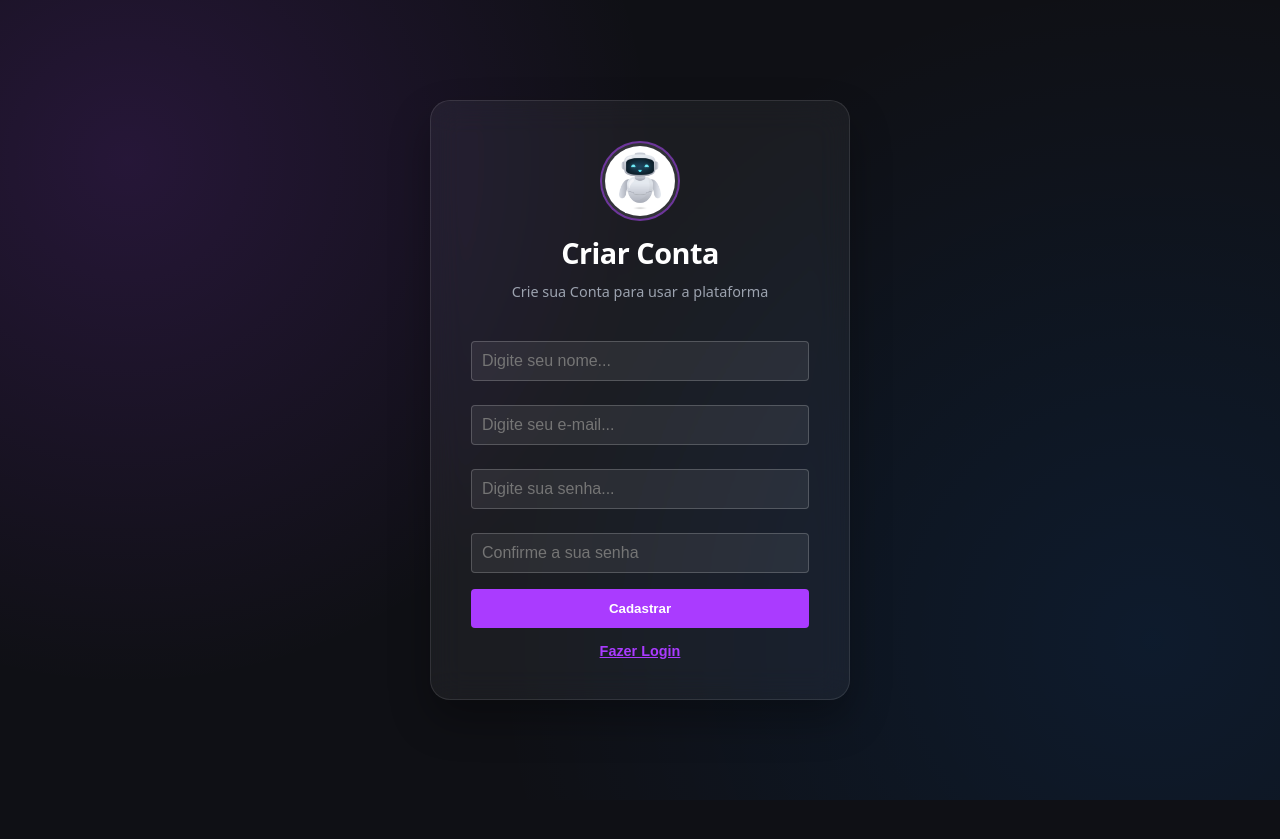
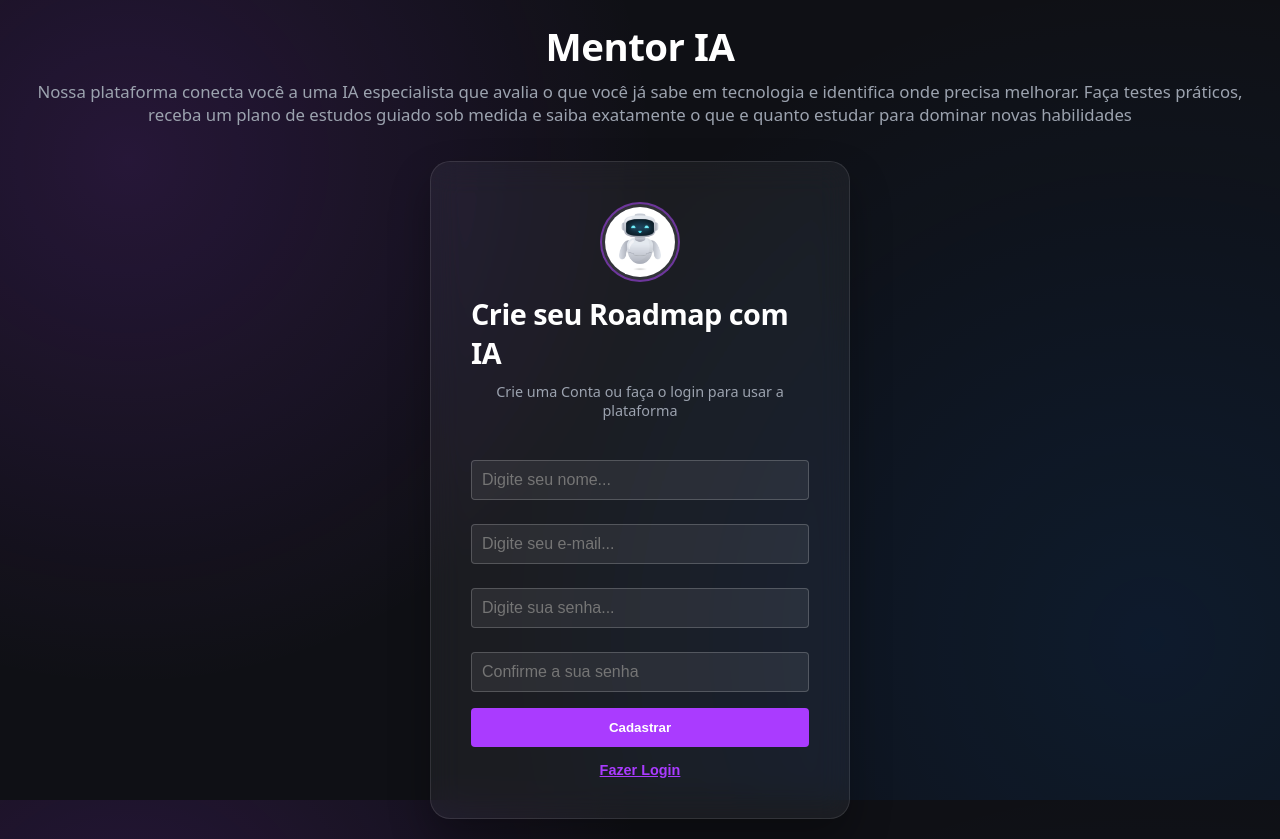
Before and after one commit to ClauSalomoni/mentoria-sa, a React app in the folder frontend/: page /cadastro in a window 1280 px wide. Before the commit the page ends 800 px from the top, so only its background shows below. Built offline with nearby package versions, Linux system fonts and the light colour scheme; no server answers; the HTML template or start-up script is replaced by a standard one.

Commit message:
Style: Add texto explicativo

```diff
--- a/frontend/src/pages/Cadastro.jsx
+++ b/frontend/src/pages/Cadastro.jsx
@@ -3,6 +3,7 @@ import { useState } from "react";
 import Input from "../components/Input";
 import Button from "../components/Button";
 import styles from '../components/Button.module.css'
+import "./Home.css";
 import api from '../services/api';
 import robo from '../assets/robo.jpg';
 import { useNavigate } from "react-router-dom";
@@ -50,14 +51,18 @@ export default function Cadastro(){
     };
     return (
         <div className="main-container">
+            <div className="welcome-area" style={{ textAlign: 'center' }}>
+                <h1>Mentor IA</h1>
+                <p>Nossa plataforma conecta você a uma IA especialista que avalia o que você já sabe em tecnologia e identifica onde precisa melhorar. Faça testes práticos, receba um plano de estudos guiado sob medida e saiba exatamente o que e quanto estudar para dominar novas habilidades</p>
+            </div>
             <div className="auth-card glass-effect">
                 {/* Área da Logo integrada ao Card */}
                 <div className="auth-logo-area">
                     <img src={robo} alt="MentorIA" className="auth-logo" />
-                    <h2>Criar Conta</h2>
+                    <h2>Crie seu Roadmap com IA</h2>
                 </div>
 
-                <p className="auth-subtitle">Crie sua Conta para usar a plataforma</p>
+                <p className="auth-subtitle">Crie uma Conta ou faça o login para usar a plataforma</p>
 
                 <form onSubmit={handlerRegister}>
                     <Input label="Nome Completo" type="text" value={nome} placeholder="Digite seu nome..." onChange={(e) => setNome(e.target.value)} required/>
```
